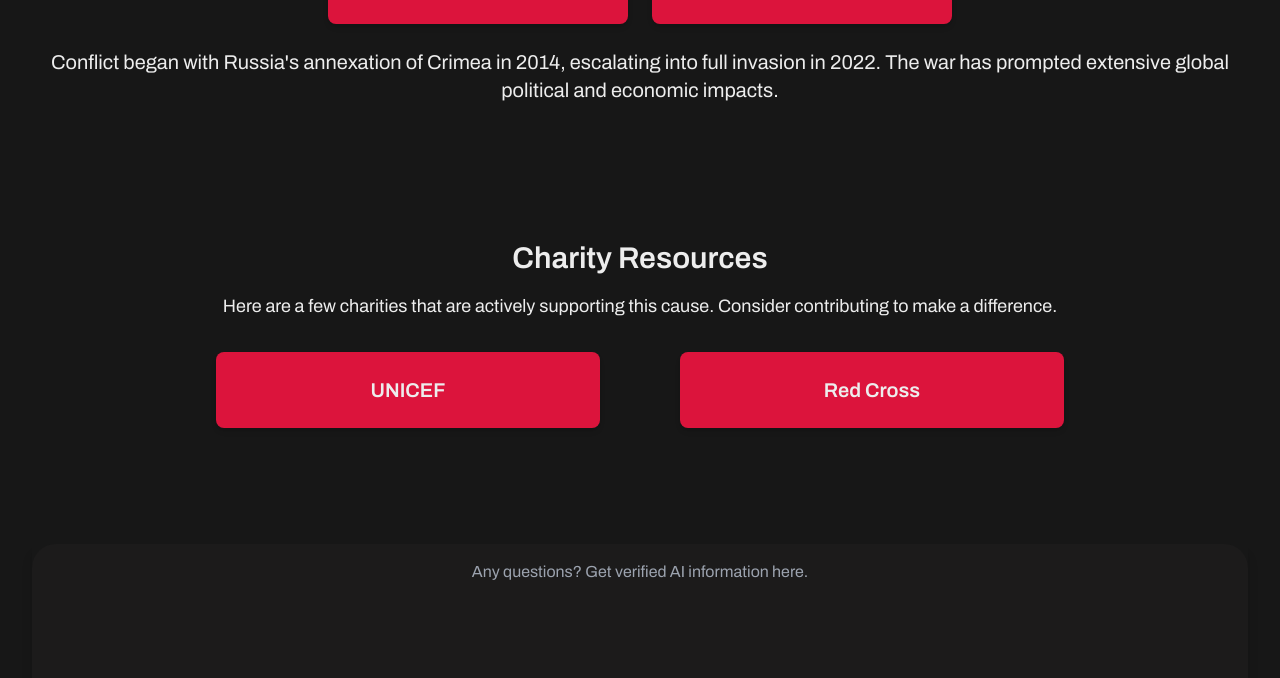
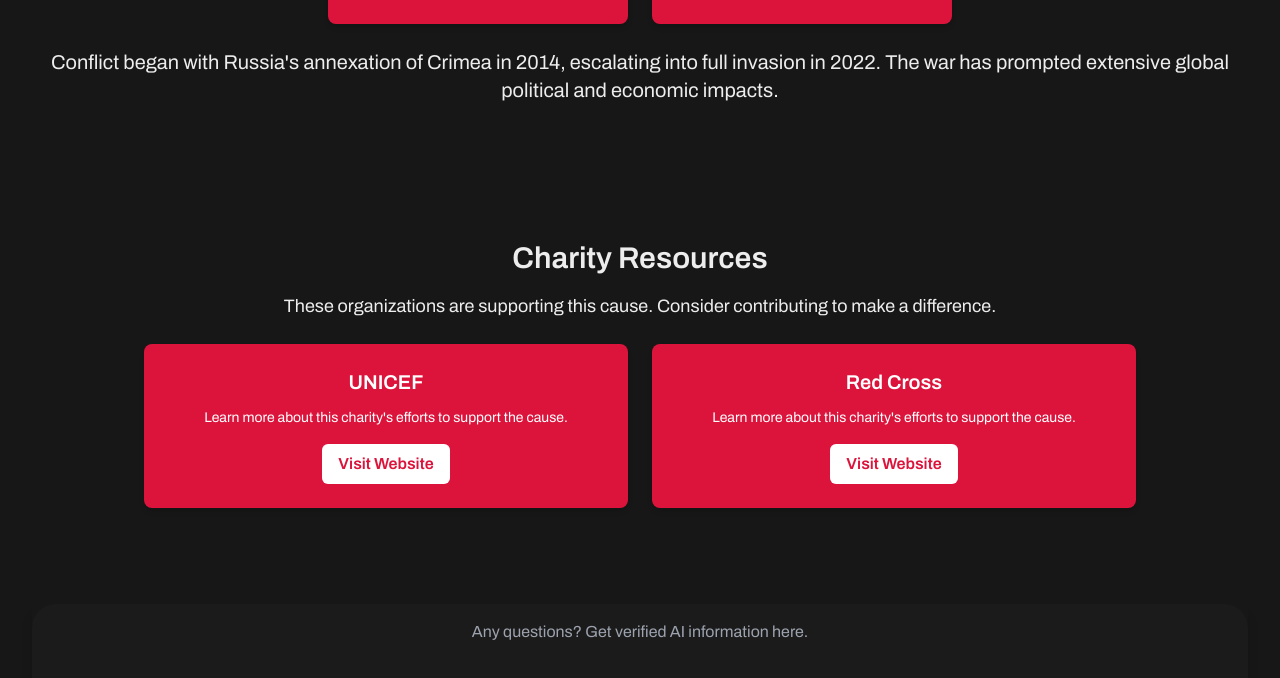
Before and after one commit to yotam1802/HackTheChange2024, a Next.js app: page /conflicts/1 in a window 1280 px wide. Shown: the part 1064-1742 px from the top of the page. Built offline with nearby package versions, Linux system fonts and the light colour scheme.

Commit message:
changed resources view

```diff
--- a/src/app/conflicts/[id]/page.js
+++ b/src/app/conflicts/[id]/page.js
@@ -168,7 +168,8 @@
         </p>
 
         {/* Charities Resources Section */}
-        {conflict.charities_resources && conflict.charities_resources.length > 0 && (
+        {conflict.charities_resources &&
+          conflict.charities_resources.length > 0 && (
             <motion.div
               ref={charitiesRef}
               initial={{ opacity: 0 }}
@@ -178,23 +179,39 @@
               transition={{ duration: 2, ease: "easeInOut" }}
               className="charities-section mb-24 mt-24"
             >
-            <h3 className="text-3xl font-semibold text-center my-4">Charity Resources</h3>
-            <p className="text-lg text-center mb-3">
-              Here are a few charities that are actively supporting this cause. Consider contributing to make a difference.
+              <h3 className="text-3xl font-semibold text-center my-4">
+                Charity Resources
+              </h3>
+              <p className="text-lg text-center mb-6">
+                These organizations are supporting this cause. Consider
+                contributing to make a difference.
               </p>
-            <ul className="list-disc list-inside">
-              <div className="flex flex-wrap justify-center items-center gap-20 p-5">
+              <div className="flex justify-center">
+                <div className="grid grid-cols-1 sm:grid-cols-2 lg:grid-cols-2 gap-6 w-full max-w-5xl px-4">
                   {conflict.charities_resources.map((charity, index) => (
+                    <div
+                      key={index}
+                      className="flex flex-col items-center p-6 bg-third_color text-white rounded-lg shadow-md transition-transform transform hover:scale-105"
+                    >
+                      <h2 className="text-xl font-semibold mb-3 text-center">
+                        {charity.name}
+                      </h2>
+                      <p className="text-center text-sm mb-4">
+                        {charity.description ||
+                          "Learn more about this charity's efforts to support the cause."}
+                      </p>
                       <a
-                    key={index}
-                    className="min-w-96 h-26 p-6 bg-third_color rounded-lg shadow-md flex flex-col justify-between items-center text-center transition-transform duration-300 hover:scale-105"
                         href={charity.url}
+                        className="bg-white text-third_color px-4 py-2 rounded-md font-semibold transition-colors hover:bg-gray-200"
+                        target="_blank"
+                        rel="noopener noreferrer"
                       >
-                    <h2 className="text-xl font-semibold text-foreground">{charity.name}</h2>
+                        Visit Website
                       </a>
+                    </div>
                   ))}
                 </div>
-            </ul>
+              </div>
             </motion.div>
           )}
 
```
Lines whose indentation alone changed are shown as unchanged.
